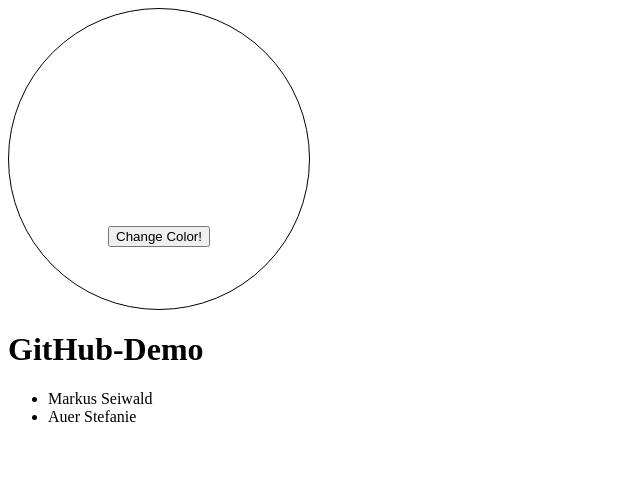
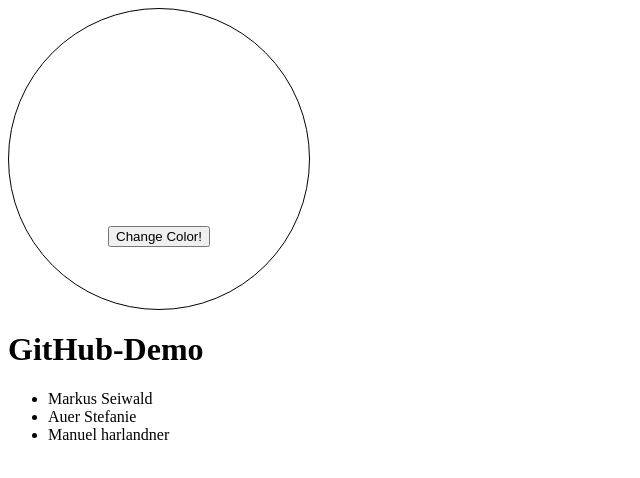
Before and after one commit to seiwaldm/color-generator, a plain HTML site: page index.html in a window 1280 px wide. Shown: the whole page, without its empty margins (0-640 px from the left). Drawn offline with Linux system fonts and the light colour scheme.

Commit message:
Update index.html

```diff
--- a/index.html
+++ b/index.html
@@ -26,6 +26,7 @@
     <ul>
       <li>Markus Seiwald</li>
       <li>Auer Stefanie</li>
+      <li>Manuel harlandner</li>
     </ul>
     <script src="script.js"></script>
   </body>
```
